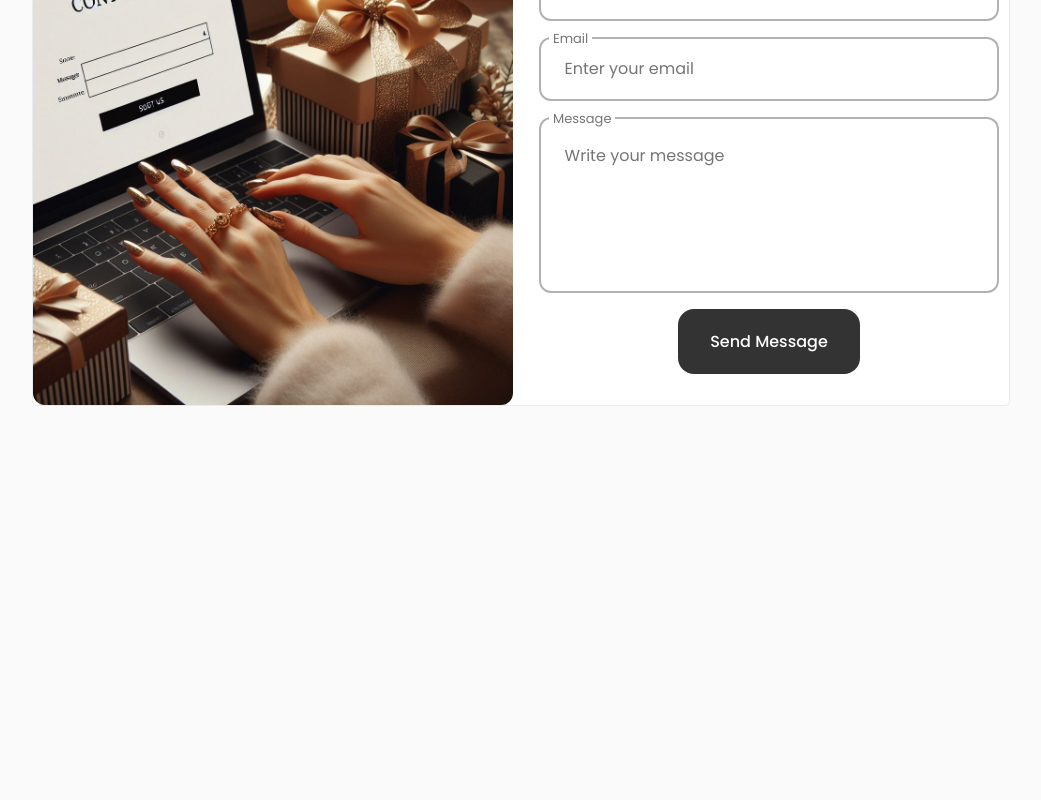
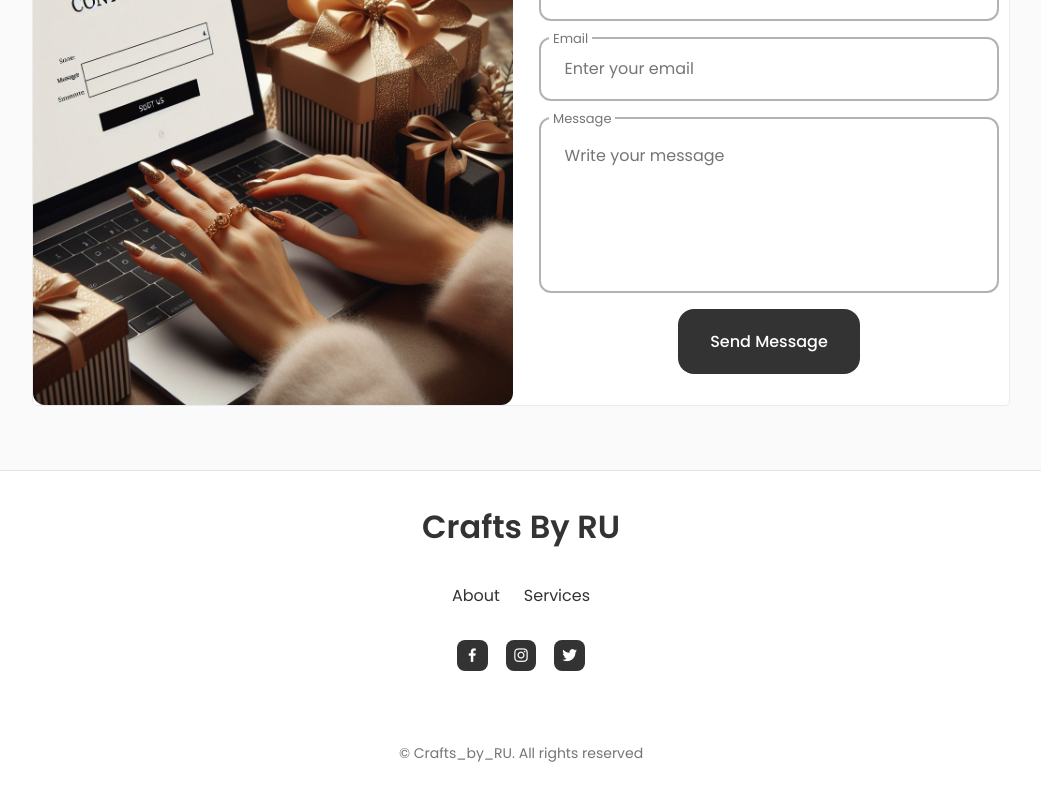
Before and after one commit to Dushani-Ranasinghe/crafts_by_ru, a React (Create React App) app: page / in a window 1280 px wide. Shown: the part 2582-3382 px from the top of the page, without its empty margins (119-1160 px from the left). Before the commit the page ends 3052 px from the top, so only its background shows below. Built offline with nearby package versions, Linux system fonts and the light colour scheme.

Commit message:
Created Footer

```diff
--- a/src/App.js
+++ b/src/App.js
@@ -4,6 +4,7 @@
 import About from "./components/about/About"
 import Services from './components/services/Services';
 import Contact from './components/contact/Contact';
+import Footer from './components/footer/Footer';
 
 function App() {
   return (
@@ -13,6 +14,7 @@
       <About/>
       <Services/>
       <Contact/>
+      <Footer/>
     </div>
   );
 }
--- /dev/null
+++ b/src/components/footer/Footer.jsx
@@ -0,0 +1,39 @@
+import React from 'react'
+import "./footer.css"
+
+function Footer() {
+  return (
+    <footer className='footer'>
+        <div className='footer_container container'>
+            <h1 className='footer_title'> Crafts By RU</h1>
+            <ul className='footer_list'>
+                <li>
+                    <a href='#about' className='footer_link'>About</a>
+                </li>
+                {/* <li>
+                    <a href='#portfolio' className='footer_link'>Projects</a>
+                </li> */}
+                <li>
+                    <a href='#services' className='footer_link'>Services</a>
+                </li>
+            </ul>
+            <div className='footer_social'>
+            <a href='https://www.facebook.com/' className='footer_social-link' target='_blank' rel='noopener noreferrer'>
+            <i className='bx bxl-facebook'></i>
+        </a>
+        <a href='https://www.instagram.com/' className='footer_social-link' target='_blank' rel='noopener noreferrer'>
+            <i className='bx bxl-instagram'></i>
+        </a>
+        <a href='https://www.twitter.com/' className='footer_social-link' target='_blank' rel='noopener noreferrer'>
+            <i className='bx bxl-twitter'></i>
+        </a>
+            </div>
+
+        <span className='footer_copy'> &#169; Crafts_by_RU. All rights reserved </span>
+
+        </div>
+    </footer>
+  )
+}
+
+export default Footer
--- /dev/null
+++ b/src/components/footer/footer.css
@@ -0,0 +1,57 @@
+.footer{
+    background-color: var(--container-color);
+    border-top: 1px solid rgba(0, 0, 0, 0.1);
+}
+.footer_container{
+    padding: 2rem 0 6rem;
+}
+.footer_title,
+.footer_link{
+    color: var(--title-color);
+}
+.footer_title{
+    text-align: center;
+    margin-bottom: var(--mb-2);
+}
+.footer_link:hover{
+    color: var(--title-color-dark);
+}
+.footer_list{
+    display: flex;
+    justify-content: center;
+    column-gap: 1.5rem;
+    margin-bottom: var(--mb-2);
+}
+.footer_social{
+    display: flex;
+    justify-content: center;
+    column-gap: 1.125rem;
+}
+.footer_social-link{
+    background-color: var(--title-color);
+    color: var(--container-color);
+    font-size: 1.125rem;
+    padding: .4rem;
+    border-radius: .5rem;
+    display: inline-flex;
+}
+.footer_social-link:hover{
+    background-color: var(--title-color-dark);
+}
+.footer_copy{
+    display: block;
+    margin-top: 4.5rem;
+    columns: var(--title-color);
+    text-align: center;
+    font-size: var(--small-font-size);
+}
+
+/*=============== BREAKPOINTS ===============*/
+/* For large devices */
+@media screen and (max-width: 992px) {
+    .footer_social-link{
+        padding: .25rem;
+        border-radius: .25rem;
+        font-size: 1rem;
+    }
+  }
```
